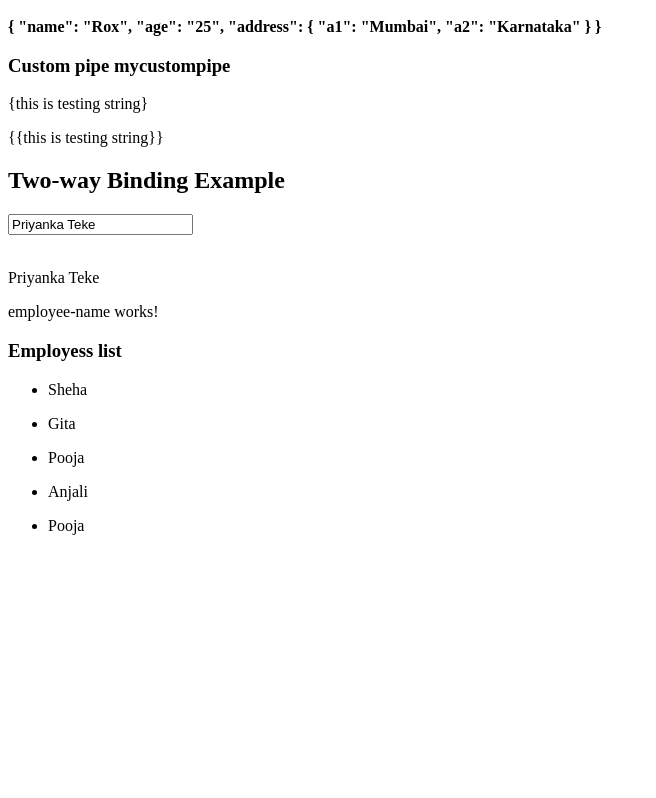
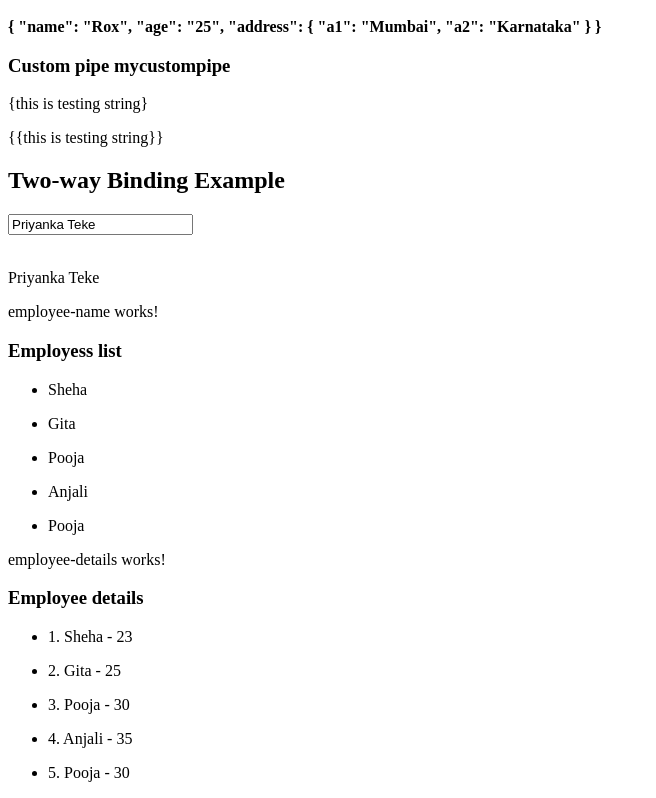
Before and after one commit to priyanka-teke05/angular-practice, an Angular app: page / in a window 1280 px wide. Shown: the part 1816-2614 px from the top of the page, without its empty margins (0-656 px from the left). Before the commit the page ends 2367 px from the top, so only its background shows below. Built offline with nearby package versions, Linux system fonts and the light colour scheme.

Commit message:
ADDED: component to show employee details

```diff
--- a/src/app/app.component.html
+++ b/src/app/app.component.html
@@ -39,5 +39,5 @@
     <input [(ngModel)]="fullName" /> <br/><br/>
     <p> {{fullName}} </p>
     <app-employee-name></app-employee-name>
-
+    <app-employee-details></app-employee-details>
     <router-outlet></router-outlet>
--- a/src/app/app.module.ts
+++ b/src/app/app.module.ts
@@ -10,6 +10,7 @@ import { NewCmpComponent } from './new-cmp/new-cmp.component';
 import { ChangeTextDirective } from './change-text.directive';
 import { MycustompipePipe } from './mycustompipe.pipe';
 import { EmployeeNameComponent } from './employee-name/employee-name.component';
+import { EmployeeDetailsComponent } from './employee-details/employee-details.component';
 @NgModule({
   declarations: [
     AppComponent,
@@ -17,7 +18,8 @@ import { EmployeeNameComponent } from './employee-name/employee-name.component';
     NewCmpComponent,
     ChangeTextDirective,
     MycustompipePipe,
-    EmployeeNameComponent
+    EmployeeNameComponent,
+    EmployeeDetailsComponent
   ],
   imports: [
     BrowserModule,
--- /dev/null
+++ b/src/app/employee-details/employee-details.component.html
@@ -0,0 +1,5 @@
+<p>employee-details works!</p>
+<h3>Employee details</h3>
+<ul *ngFor="let employee of employees">
+    <li>{{employee.id}}. {{employee.name}} - {{employee.age}}</li>
+</ul>
--- /dev/null
+++ b/src/app/employee-details/employee-details.component.ts
@@ -0,0 +1,22 @@
+import { Component, OnInit } from '@angular/core';
+
+@Component({
+  selector: 'app-employee-details',
+  templateUrl: './employee-details.component.html',
+  styleUrls: ['./employee-details.component.css']
+})
+export class EmployeeDetailsComponent implements OnInit {
+
+  constructor() { }
+
+  ngOnInit(): void {
+  }
+
+  employees= [
+    {"id":1,"name":"Sheha","age":23},
+    {"id":2,"name":"Gita","age":25},
+    {"id":3,"name":"Pooja","age":30},
+    {"id":4,"name":"Anjali","age":35},
+    {"id":5,"name":"Pooja","age":30}
+  ]
+}
```
Also changed, not shown: src/app/employee-details/employee-details.component.css (added), 1 other file (tests, documents, lock files or other folders).
